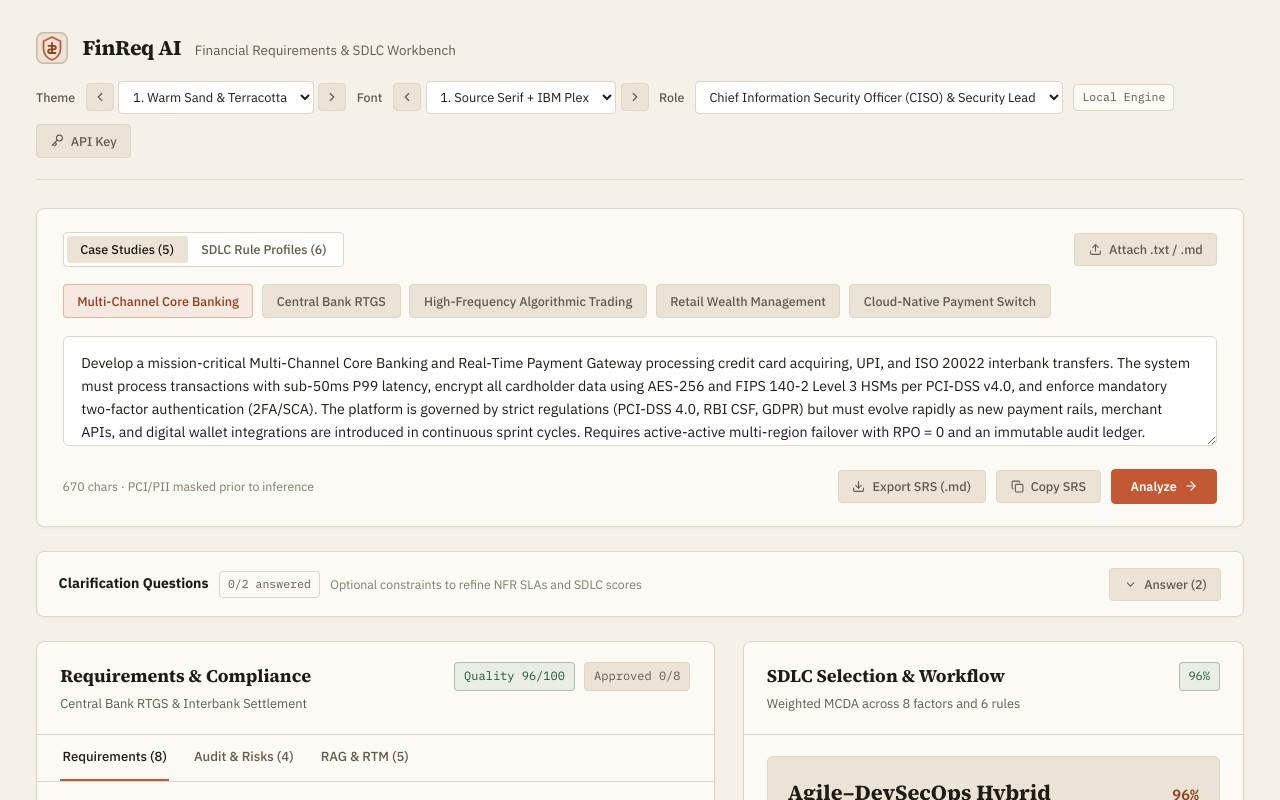
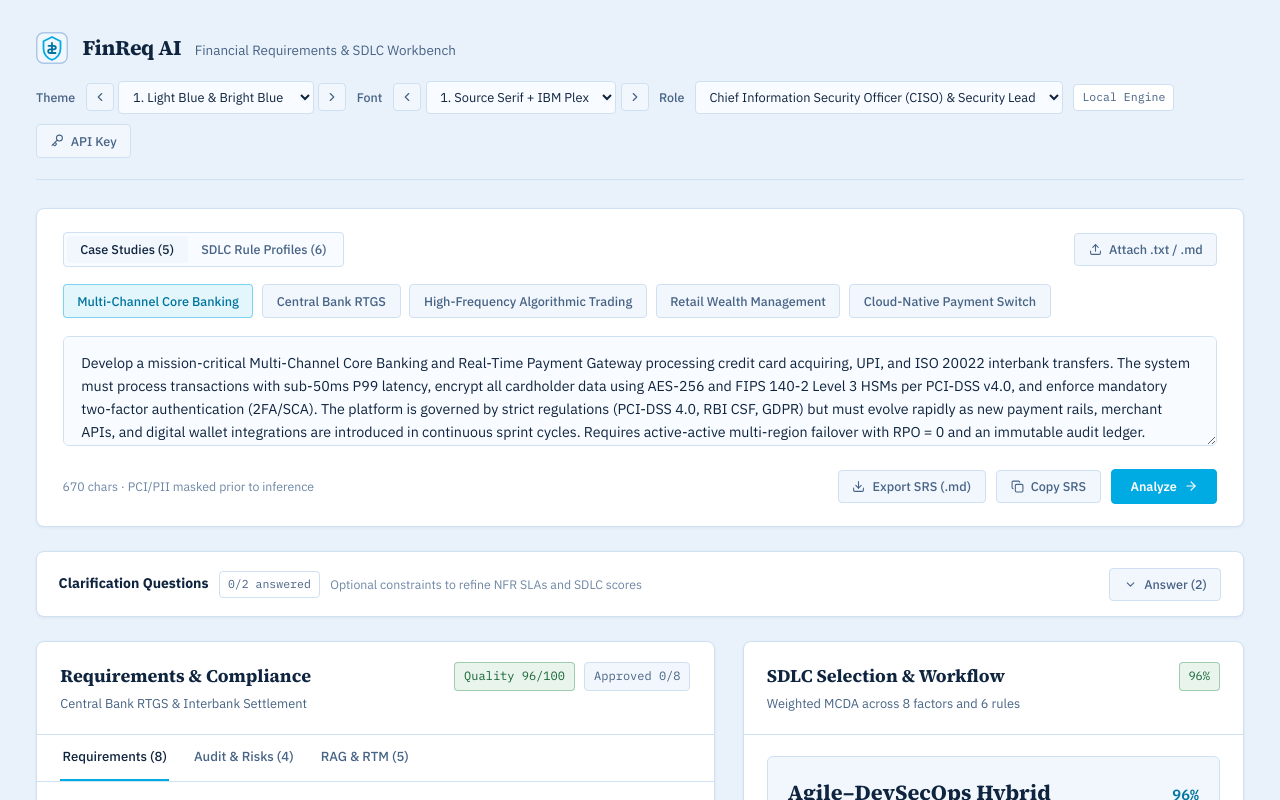
Before and after one commit to shivamkumar87/finreq-ai, a React (Vite) app: page / in a window 1280 px wide. Shown: the top 800 px of the page. Built offline with nearby package versions, Linux system fonts and the light colour scheme.

Commit message:
feat: add light blue (#E9F1FA), bright blue (#00ABE4), white theme

```diff
--- a/src/App.jsx
+++ b/src/App.jsx
@@ -39,12 +39,13 @@ const FACTOR_LABELS = [
 ];
 
 const THEME_OPTIONS = [
-  { id: 'warm-sand', label: '1. Warm Sand & Terracotta' },
-  { id: 'ivory-olive', label: '2. Ivory & Deep Olive' },
-  { id: 'parchment-amber', label: '3. Parchment & Ochre' },
-  { id: 'linen-burgundy', label: '4. Linen & Bordeaux' },
-  { id: 'oatmeal-espresso', label: '5. Oatmeal & Espresso' },
-  { id: 'sandstone-teal', label: '6. Sandstone & Warm Teal' }
+  { id: 'sky-blue', label: '1. Light Blue & Bright Blue' },
+  { id: 'warm-sand', label: '2. Warm Sand & Terracotta' },
+  { id: 'ivory-olive', label: '3. Ivory & Deep Olive' },
+  { id: 'parchment-amber', label: '4. Parchment & Ochre' },
+  { id: 'linen-burgundy', label: '5. Linen & Bordeaux' },
+  { id: 'oatmeal-espresso', label: '6. Oatmeal & Espresso' },
+  { id: 'sandstone-teal', label: '7. Sandstone & Warm Teal' }
 ];
 
 const FONT_OPTIONS = [
@@ -222,10 +223,10 @@ export default function App() {
 
   const [theme, setTheme] = useState(() => {
     try {
-      const saved = window.localStorage.getItem('finreq_theme');
-      return THEME_OPTIONS.some((t) => t.id === saved) ? saved : 'warm-sand';
+      const saved = window.localStorage.getItem('finreq_theme_v2');
+      return THEME_OPTIONS.some((t) => t.id === saved) ? saved : 'sky-blue';
     } catch {
-      return 'warm-sand';
+      return 'sky-blue';
     }
   });
 
@@ -296,7 +297,7 @@ export default function App() {
     document.documentElement.dataset.theme = theme;
     document.documentElement.dataset.font = fontPair;
     try {
-      window.localStorage.setItem('finreq_theme', theme);
+      window.localStorage.setItem('finreq_theme_v2', theme);
       window.localStorage.setItem('finreq_font', fontPair);
     } catch {
       // Ignore storage errors in restricted contexts
--- a/src/index.css
+++ b/src/index.css
@@ -258,6 +258,49 @@
   --text-body: #363631;
   --text-secondary: #585850;
   --text-muted: #7a7a70;
+}
+
+[data-theme="sky-blue"] {
+  color-scheme: light;
+  --bg-page: #E9F1FA;
+  --bg-panel: #FFFFFF;
+  --bg-subtle: #F2F7FD;
+  --bg-input: #F8FBFF;
+  --bg-hover: #DCE9F7;
+  --panel-shadow: 0 1px 3px rgba(15, 45, 85, 0.06);
+
+  --border: #CFE0F3;
+  --border-strong: #ACC8E8;
+
+  --accent: #00ABE4;
+  --accent-muted: #008EC0;
+  --accent-text: #00749E;
+  --accent-tint: rgba(0, 171, 228, 0.11);
+  --accent-border: rgba(0, 171, 228, 0.45);
+
+  --btn-primary-bg: #00ABE4;
+  --btn-primary-hover: #0092C5;
+  --btn-primary-text: #FFFFFF;
+
+  --approved: #15803d;
+  --approved-text: #166534;
+  --approved-tint: rgba(21, 128, 61, 0.09);
+  --approved-border: rgba(21, 128, 61, 0.35);
+
+  --warn: #b45309;
+  --warn-text: #92400e;
+  --warn-tint: rgba(217, 119, 6, 0.1);
+  --warn-border: rgba(180, 83, 9, 0.35);
+
+  --danger: #be123c;
+  --danger-text: #9f1239;
+  --danger-tint: rgba(225, 29, 72, 0.08);
+  --danger-border: rgba(190, 18, 60, 0.35);
+
+  --text: #0F243E;
+  --text-body: #233B59;
+  --text-secondary: #476385;
+  --text-muted: #6E87A6;
 }
 
 /* Font pairings */
```
